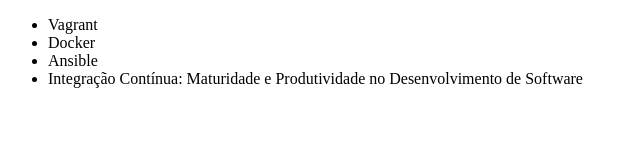
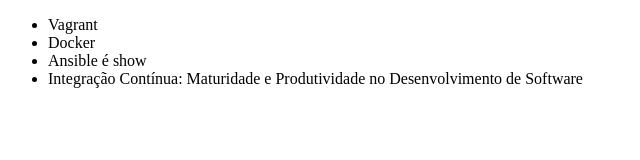
Before and after one commit to krezpo/github_alura, a plain HTML site: page index.html in a window 1280 px wide. Shown: the full height of the page, 0-640 px from the left. Drawn offline with Linux system fonts and the light colour scheme.

Commit message:
Ansible é shwo

```diff
--- a/index.html
+++ b/index.html
@@ -8,7 +8,7 @@
     <ul>
         <li>Vagrant</li>
         <li>Docker</li>
-        <li>Ansible</li>
+        <li>Ansible é show</li>
         <li>Integração Contínua: Maturidade e Produtividade no Desenvolvimento de Software</li>
     </ul>
 </body>
```
